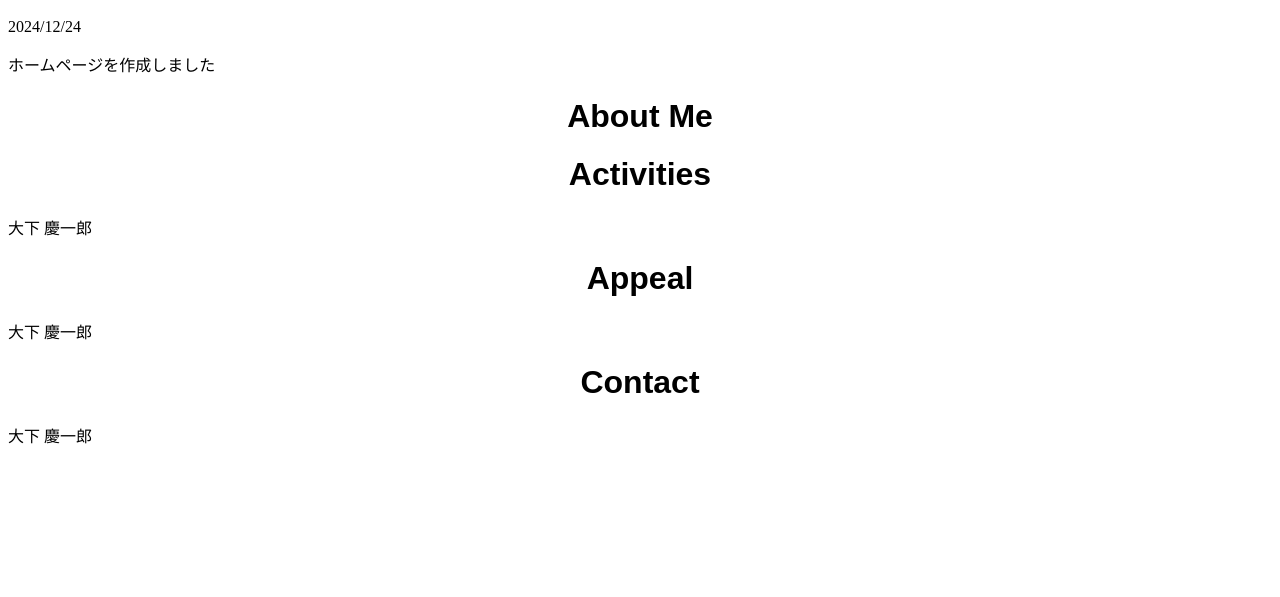
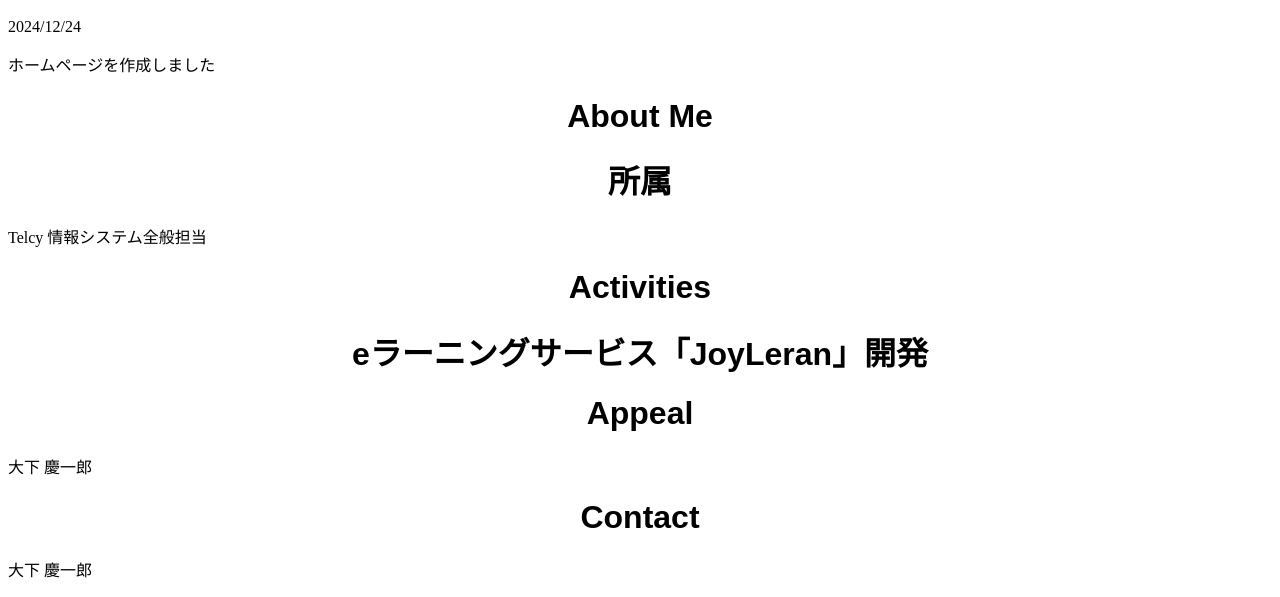
Before and after one commit to Kei-ooshita/Kei-ooshita, a plain HTML site: page personal page/index.html in a window 1280 px wide. Shown: the part 1070-1667 px from the top of the page. Before the commit the page ends 1533 px from the top, so only its background shows below. Drawn offline with Linux system fonts and the light colour scheme.

Commit message:
redeploy

```diff
--- a/personal page/index.html
+++ b/personal page/index.html
@@ -44,12 +44,15 @@
             <h1>About Me</h1>
             <div class="about-me-container">
                 <div class="name"></div>
+                <h1>所属</h1>
+                <p>Telcy 情報システム全般担当
+                </p>
             </div>
         </div>
         <div class="activities">
             <h1>Activities</h1>
             <p class="activities-text">
-                大下 慶一郎
+                <h1>eラーニングサービス「JoyLeran」開発</h1>
             </p>
         </div>
         <div class="appeal">
```
